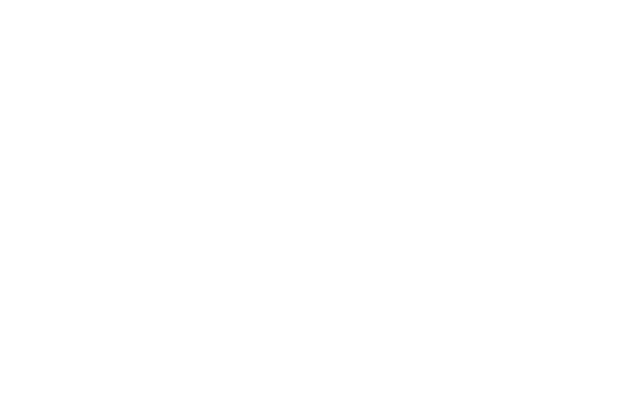
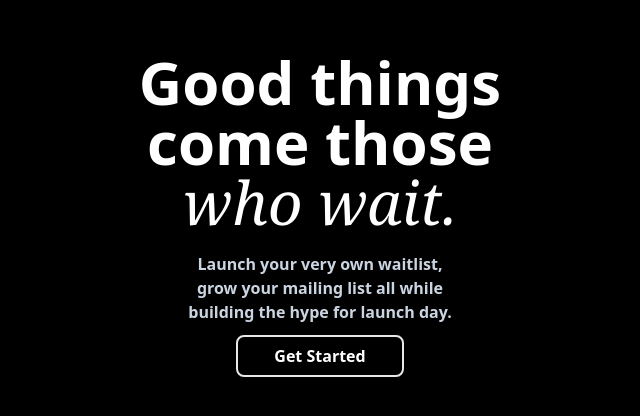
Before and after one commit to Shashivadan/medium, a React (Vite) app in the folder Frontend/: page / in a window 1280 px wide. Before the commit this address had no page. Shown: the part 190-606 px from the top of the page, without its empty margins (320-960 px from the left). Built offline with nearby package versions, Linux system fonts and the light colour scheme.

Commit message:
home page

```diff
--- a/Frontend/src/App.tsx
+++ b/Frontend/src/App.tsx
@@ -6,8 +6,9 @@ import Background from "./components/Background";
 import Blogs from "./pages/Blogs";
 import WriteBlog from "./pages/WriteBlog";
 import axios from "axios";
+import Home from "./pages/Home";
 //@ts-ignore
-axios.defaults.baseURL = "http://localhost:8787";
+axios.defaults.baseURL = " https://backend.shashivadan99.workers.dev";
 
 if (window.sessionStorage.getItem("token")) {
   axios.defaults.headers["token"] = window.sessionStorage.getItem("token");
@@ -16,15 +17,14 @@ if (window.sessionStorage.getItem("token")) {
 function App() {
   return (
     <>
-      <Background>
       <Routes>
+        <Route path={"/"} element={<Home />} />
         <Route path={"/signup"} element={<Signup />} />
         <Route path={"/signin"} element={<Signin />} />
         <Route path={"/blog/:id"} element={<Blog />} />
         <Route path={"/blogs"} element={<Blogs />} />
         <Route path={"/write"} element={<WriteBlog />} />
       </Routes>
-      </Background>
     </>
   );
 }
--- a/Frontend/src/components/Background.tsx
+++ b/Frontend/src/components/Background.tsx
@@ -2,7 +2,7 @@ import { PropsWithChildren } from "react";
 
 function Background({ children }: PropsWithChildren) {
   return (
-    <div className=" p-4 md:p-0 	overflow:hidden bg-white md:max-w-screen-xl m-auto md:h-screen">
+    <div className=" p-4  md:p-0 	overflow:hidden  md:max-w-screen-xl m-auto md:h-screen">
       {children}
     </div>
   );
--- a/Frontend/src/components/Navbar.tsx
+++ b/Frontend/src/components/Navbar.tsx
@@ -12,7 +12,7 @@ type PropsTypes = {
 export default function Navbar({ condition = false, onClick }: PropsTypes) {
   const [name, setname] = useState("");
   useEffect(() => {
-    setname(JSON.stringify(sessionStorage.getItem("auth_username")));
+    setname(JSON.stringify(localStorage.getItem("auth_username")));
   }, []);
 
   return (
--- a/Frontend/src/pages/Blog.tsx
+++ b/Frontend/src/pages/Blog.tsx
@@ -5,6 +5,7 @@ import Breadcrumb from "@/components/Breadcrumb";
 import { useParams } from "react-router-dom";
 import { useEffect, useState } from "react";
 import axios, { isAxiosError } from "axios";
+import Background from "@/components/Background";
 
 type DataType = {
   content: string;
@@ -39,6 +40,7 @@ export default function Blog() {
 
   return (
     <>
+      <Background>
         <div className="">
           <div className="">
             <Navbar />
@@ -75,6 +77,7 @@ export default function Blog() {
             </div>
           </div>
         </div>
+      </Background>
     </>
   );
 }
--- a/Frontend/src/pages/Blogs.tsx
+++ b/Frontend/src/pages/Blogs.tsx
@@ -3,6 +3,7 @@ import Breadcrumb from "@/components/Breadcrumb";
 import Navbar from "@/components/Navbar";
 import Blogsloader from "@/components/Blogsloader";
 import useBlogsBluk from "@/hooks/useBlogsBluk";
+import Background from "@/components/Background";
 
 type DataType = {
   content: string;
@@ -19,6 +20,7 @@ type DataType = {
 function Blogs() {
   const data = useBlogsBluk();
   return (
+    <Background>
       <div>
         <div className="">
           <Navbar />
@@ -54,6 +56,7 @@ function Blogs() {
           </div>
         </div>
       </div>
+    </Background>
   );
 }
 
--- /dev/null
+++ b/Frontend/src/pages/Home.tsx
@@ -0,0 +1,30 @@
+import { Link } from "react-router-dom";
+
+export default function Home() {
+  return (
+    <>
+      <div className=" h-screen bg-black text-white ">
+        <div className="h-full w-full flex  items-center justify-center text-center  ">
+          <div className="w-[30%] text-center flex flex-col items-center gap-5">
+            <div className="text-6xl font-bold">
+              Good things come those{" "}
+              <em className=" font-thin  font-serif">who wait.</em>
+            </div>
+            <div className="  w-[70%] font-semibold text-slate-300 ">
+              Launch your very own waitlist, grow your mailing list all while
+              building the hype for launch day.
+            </div>
+            <div>
+              <Link
+                to={"/signin"}
+                className=" font-semibold px-9 py-2 bg-transparent   border-2 rounded-lg "
+              >
+                Get Started
+              </Link>
+            </div>
+          </div>
+        </div>
+      </div>
+    </>
+  );
+}
--- a/Frontend/src/pages/Signin.tsx
+++ b/Frontend/src/pages/Signin.tsx
@@ -9,6 +9,7 @@ import { useForm } from "react-hook-form";
 import z from "zod";
 import axios, { isAxiosError } from "axios";
 import { NavigateFunction, useNavigate } from "react-router-dom";
+import Background from "@/components/Background";
 
 const signinSchema = z.object({
   email: z.string().min(1).email(),
@@ -35,8 +36,8 @@ export default function Signin() {
         password,
       });
       const authData = response.data;
-      sessionStorage.setItem("auth_data", authData.token);
-      sessionStorage.setItem("auth_username", authData.user.username);
+      localStorage.setItem("auth_data", authData.token);
+      localStorage.setItem("auth_username", authData.user.username);
       navigator("/blogs");
       reset();
 
--- a/Frontend/src/pages/WriteBlog.tsx
+++ b/Frontend/src/pages/WriteBlog.tsx
@@ -1,4 +1,5 @@
 import AddSvg from "@/assets/svgs/AddSvg";
+import Background from "@/components/Background";
 import Breadcrumb from "@/components/Breadcrumb";
 import Navbar from "@/components/Navbar";
 import axios from "axios";
@@ -34,6 +35,7 @@ function WriteBlog() {
 
   return (
     <div>
+      <Background>
         <div>
           <Navbar condition={true} onClick={handlePost} />
         </div>
@@ -61,6 +63,7 @@ function WriteBlog() {
             ></textarea>
           </div>
         </div>
+      </Background>
     </div>
   );
 }
```
Lines whose indentation alone changed are shown as unchanged.
